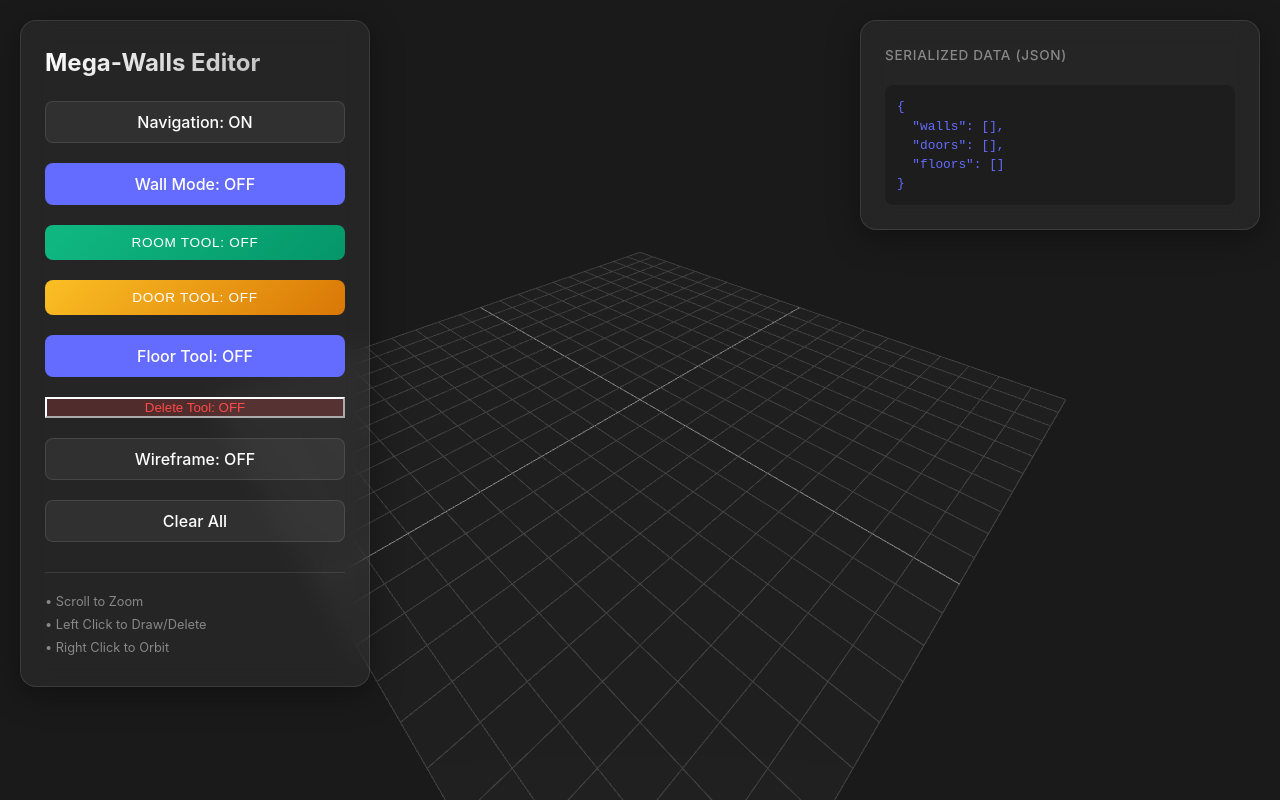
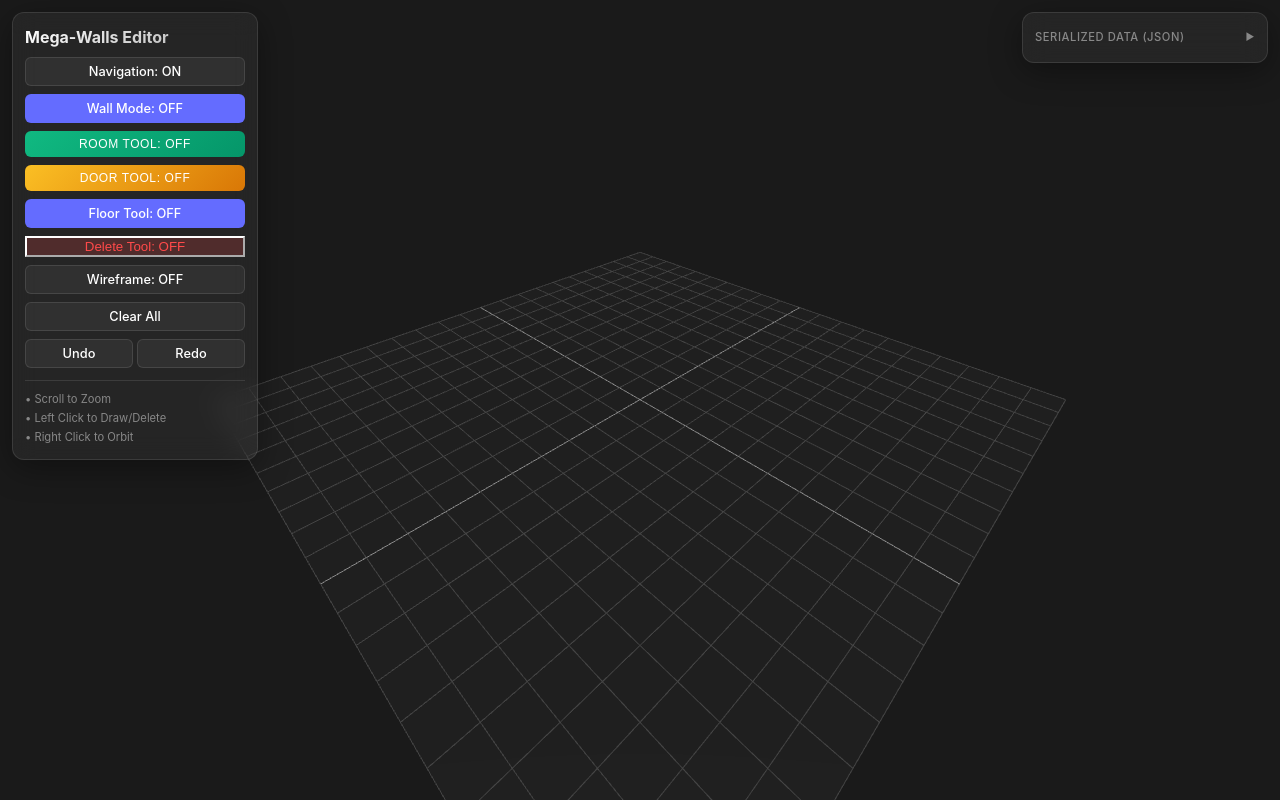
Before and after one commit to alessandrocuzzocrea/mega-walls, a website built with Vite: page index.html in a window 1280 px wide. Built offline with nearby package versions, Linux system fonts and the light colour scheme; animation ran at ten frames a second.

Commit message:
feat: add undo/redo buttons and collapsible JSON overlay to UI

```diff
--- a/src/main.ts
+++ b/src/main.ts
@@ -33,6 +33,10 @@ document.querySelector<HTMLDivElement>('#app')!.innerHTML = `
       <button id="delete-mode" class="danger-btn">Delete Tool: OFF</button>
       <button id="toggle-wireframe" class="secondary-btn">Wireframe: OFF</button>
       <button id="clear-walls" class="secondary-btn">Clear All</button>
+      <div class="history-group">
+        <button id="undo-btn" class="secondary-btn" title="Undo (Ctrl+Z)">Undo</button>
+        <button id="redo-btn" class="secondary-btn" title="Redo (Ctrl+Y)">Redo</button>
+      </div>
       <div class="instructions">
         <p>• Scroll to Zoom</p>
         <p>• Left Click to Draw/Delete</p>
@@ -40,8 +44,8 @@ document.querySelector<HTMLDivElement>('#app')!.innerHTML = `
       </div>
     </div>
   </div>
-  <div id="json-overlay" class="glass-panel">
-    <label>Serialized Data (JSON)</label>
+  <div id="json-overlay" class="glass-panel collapsed">
+    <label id="json-header">Serialized Data (JSON)</label>
     <pre id="json-content">{}</pre>
   </div>
 `
@@ -179,6 +183,8 @@ const floorRectBtn = document.getElementById('floor-rect') as HTMLButtonElement;
 const floorFillBtn = document.getElementById('floor-fill') as HTMLButtonElement;
 const deleteModeBtn = document.getElementById('delete-mode') as HTMLButtonElement;
 const wireframeBtn = document.getElementById('toggle-wireframe') as HTMLButtonElement;
+const undoBtn = document.getElementById('undo-btn') as HTMLButtonElement;
+const redoBtn = document.getElementById('redo-btn') as HTMLButtonElement;
 const jsonContent = document.getElementById('json-content')!;
 
 // Navigation & Setup State
@@ -308,6 +314,15 @@ roomModeBtn.addEventListener('click', () => setActiveTool('room'));
 doorModeBtn.addEventListener('click', () => setActiveTool('door'));
 floorModeBtn.addEventListener('click', () => setActiveTool('floor'));
 deleteModeBtn.addEventListener('click', () => setActiveTool('delete'));
+
+undoBtn.addEventListener('click', () => commandManager.undo());
+redoBtn.addEventListener('click', () => commandManager.redo());
+
+const jsonOverlay = document.getElementById('json-overlay')!;
+const jsonHeader = document.getElementById('json-header')!;
+jsonHeader.addEventListener('click', () => {
+    jsonOverlay.classList.toggle('collapsed');
+});
 
 floorRectBtn.addEventListener('click', () => {
     floorSubMode = 'rect';
--- a/src/style.css
+++ b/src/style.css
@@ -36,8 +36,8 @@ body {
 
 #ui-overlay {
   position: absolute;
-  top: 20px;
-  left: 20px;
+  top: 12px;
+  left: 12px;
   pointer-events: none;
   z-index: 100;
 }
@@ -48,18 +48,18 @@ body {
   backdrop-filter: blur(12px);
   -webkit-backdrop-filter: blur(12px);
   border: 1px solid rgba(255, 255, 255, 0.1);
-  border-radius: 16px;
-  padding: 24px;
+  border-radius: 12px;
+  padding: 12px;
   box-shadow: 0 8px 32px 0 rgba(0, 0, 0, 0.37);
-  width: 300px;
+  width: 220px;
   display: flex;
   flex-direction: column;
-  gap: 20px;
+  gap: 8px;
 }
 
 h1 {
   margin: 0;
-  font-size: 1.5rem;
+  font-size: 1rem;
   font-weight: 700;
   background: linear-gradient(135deg, #fff 0%, #aaa 100%);
   -webkit-background-clip: text;
@@ -69,11 +69,11 @@ h1 {
 .control-group {
   display: flex;
   flex-direction: column;
-  gap: 8px;
+  gap: 4px;
 }
 
 label {
-  font-size: 0.85rem;
+  font-size: 0.7rem;
   color: #888;
   font-weight: 500;
   text-transform: uppercase;
@@ -86,10 +86,10 @@ input[type="range"] {
 }
 
 .primary-btn, .secondary-btn {
-  border-radius: 8px;
+  border-radius: 6px;
   border: 1px solid transparent;
-  padding: 10px 16px;
-  font-size: 1rem;
+  padding: 6px 10px;
+  font-size: 0.8rem;
   font-weight: 500;
   font-family: inherit;
   cursor: pointer;
@@ -103,7 +103,7 @@ input[type="range"] {
 
 .primary-btn:hover {
   background-color: #535bf2;
-  transform: translateY(-2px);
+  transform: translateY(-1px);
   box-shadow: 0 4px 12px rgba(100, 108, 255, 0.3);
 }
 
@@ -119,21 +119,21 @@ input[type="range"] {
 }
 
 .instructions {
-  margin-top: 10px;
-  font-size: 0.8rem;
+  margin-top: 4px;
+  font-size: 0.7rem;
   color: #888;
   border-top: 1px solid rgba(255, 255, 255, 0.1);
-  padding-top: 15px;
+  padding-top: 8px;
 }
 
 .instructions p {
-  margin: 4px 0;
+  margin: 2px 0;
 }
 
 .primary-btn.active {
   background-color: #4a54ff;
   border-color: #fff;
-  box-shadow: 0 0 15px rgba(100, 108, 255, 0.5);
+  box-shadow: 0 0 10px rgba(100, 108, 255, 0.5);
 }
 
 .danger-btn {
@@ -150,73 +150,78 @@ input[type="range"] {
   background-color: #ff4a4a;
   color: white;
   border-color: #fff;
-  box-shadow: 0 0 15px rgba(255, 74, 74, 0.5);
+  box-shadow: 0 0 10px rgba(255, 74, 74, 0.5);
 }
 
 .door-btn {
   background: linear-gradient(135deg, #fbbf24 0%, #d97706 100%);
   color: white;
   border: none;
-  padding: 10px 16px;
-  border-radius: 8px;
+  padding: 6px 10px;
+  border-radius: 6px;
   font-weight: 500;
   cursor: pointer;
   transition: all 0.25s ease;
   text-transform: uppercase;
   letter-spacing: 0.05em;
-  font-size: 0.85rem;
+  font-size: 0.75rem;
 }
 
 .door-btn:hover {
-  transform: translateY(-2px);
-  box-shadow: 0 4px 12px rgba(251, 191, 36, 0.3);
+  transform: translateY(-1px);
+  box-shadow: 0 4px 10px rgba(251, 191, 36, 0.3);
   filter: brightness(1.1);
 }
 
 .door-btn.active {
   background: #f59e0b;
-  box-shadow: 0 0 15px rgba(251, 191, 36, 0.5);
-  transform: translateY(1px);
+  box-shadow: 0 0 10px rgba(251, 191, 36, 0.5);
 }
 
 .room-btn {
   background: linear-gradient(135deg, #10b981 0%, #059669 100%);
   color: white;
   border: none;
-  padding: 10px 16px;
-  border-radius: 8px;
+  padding: 6px 10px;
+  border-radius: 6px;
   font-weight: 500;
   cursor: pointer;
   transition: all 0.25s ease;
   text-transform: uppercase;
   letter-spacing: 0.05em;
-  font-size: 0.85rem;
+  font-size: 0.75rem;
 }
 
 .room-btn:hover {
-  transform: translateY(-2px);
-  box-shadow: 0 4px 12px rgba(16, 185, 129, 0.3);
-  filter: brightness(1.1);
+  transform: translateY(-1px);
+  box-shadow: 0 4px 10px rgba(16, 185, 129, 0.3);
 }
 
 .room-btn.active {
   background: #059669;
-  box-shadow: 0 0 15px rgba(16, 185, 129, 0.5);
-  transform: translateY(1px);
+  box-shadow: 0 0 10px rgba(16, 185, 129, 0.5);
 }
 
-.tool-group {
+.tool-group, .history-group {
   display: flex;
   flex-direction: column;
-  gap: 8px;
+  gap: 4px;
+}
+
+.history-group {
+  flex-direction: row;
+}
+
+.history-group button {
+  flex: 1;
 }
 
 .sub-tools {
   display: flex;
-  gap: 8px;
-  padding: 8px;
+  gap: 4px;
+  padding: 4px;
   background: rgba(255, 255, 255, 0.03);
-  border-radius: 8px;
+  border-radius: 6px;
   border: 1px solid rgba(255, 255, 255, 0.05);
   transition: all 0.3s ease;
 }
@@ -227,8 +232,8 @@ input[type="range"] {
 
 .mini-btn {
   flex: 1;
-  padding: 6px;
-  font-size: 0.8rem;
+  padding: 4px;
+  font-size: 0.7rem;
   background: rgba(255, 255, 255, 0.05);
   border: 1px solid rgba(255, 255, 255, 0.1);
   border-radius: 4px;
@@ -252,23 +257,46 @@ input[type="range"] {
 
 #json-overlay {
   position: absolute;
-  top: 20px;
-  right: 20px;
+  top: 12px;
+  right: 12px;
   pointer-events: auto;
   max-height: 80vh;
-  width: 350px;
+  width: 220px;
+  transition: all 0.3s ease;
+}
+
+#json-overlay.collapsed #json-content {
+  display: none;
+}
+
+#json-overlay label {
+  cursor: pointer;
+  display: flex;
+  justify-content: space-between;
+  align-items: center;
+  padding: 4px 0;
+}
+
+#json-overlay label::after {
+  content: '▼';
+  font-size: 0.6rem;
+  transition: transform 0.3s ease;
+}
+
+#json-overlay.collapsed label::after {
+  content: '▶';
 }
 
 #json-content {
   margin: 0;
   font-family: 'JetBrains Mono', 'Fira Code', monospace;
-  font-size: 0.8rem;
+  font-size: 0.7rem;
   color: #646cff;
   background: rgba(0, 0, 0, 0.2);
-  padding: 12px;
-  border-radius: 8px;
+  padding: 8px;
+  border-radius: 6px;
   overflow-y: auto;
-  max-height: 60vh;
+  max-height: 50vh;
   white-space: pre-wrap;
   word-break: break-all;
 }
```
